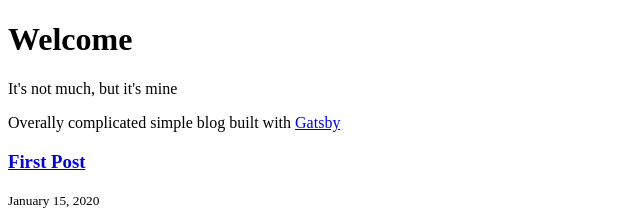
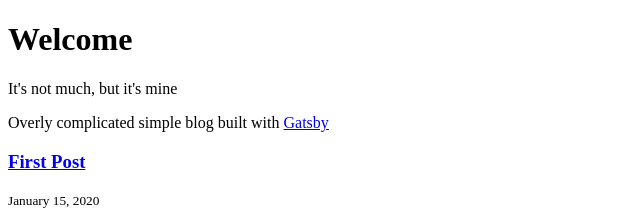
Before and after one commit to ThrowsException/personal-website, a Gatsby site: page / in a window 1280 px wide. Shown: the top 222 px of the page, 0-640 px from the left. Built offline with nearby package versions, Linux system fonts and the light colour scheme; Gatsby itself is replaced by a stand-in of ours.

Commit message:
Update index.tsx
Fixed typo

```diff
--- a/src/pages/index.tsx
+++ b/src/pages/index.tsx
@@ -10,7 +10,7 @@ export default ({ data }) => {
       <h1>Welcome</h1>
       <p>It's not much, but it's mine</p>
       <p>
-        Overally complicated simple blog built with{" "}
+        Overly complicated simple blog built with{" "}
         <a href="//www.gatsbyjs.org/">Gatsby</a>
       </p>
       {posts.map(({ node }) => {
```
